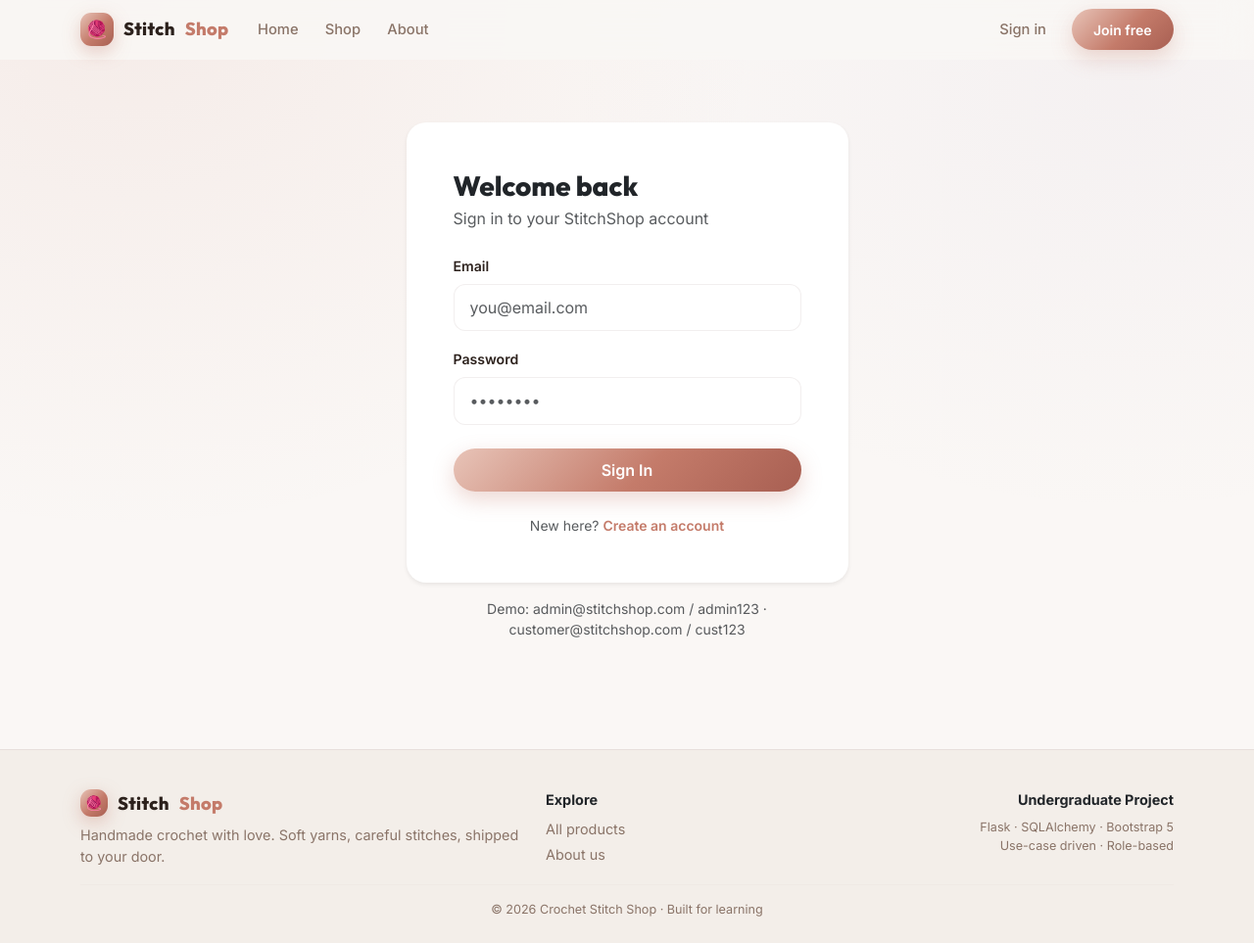
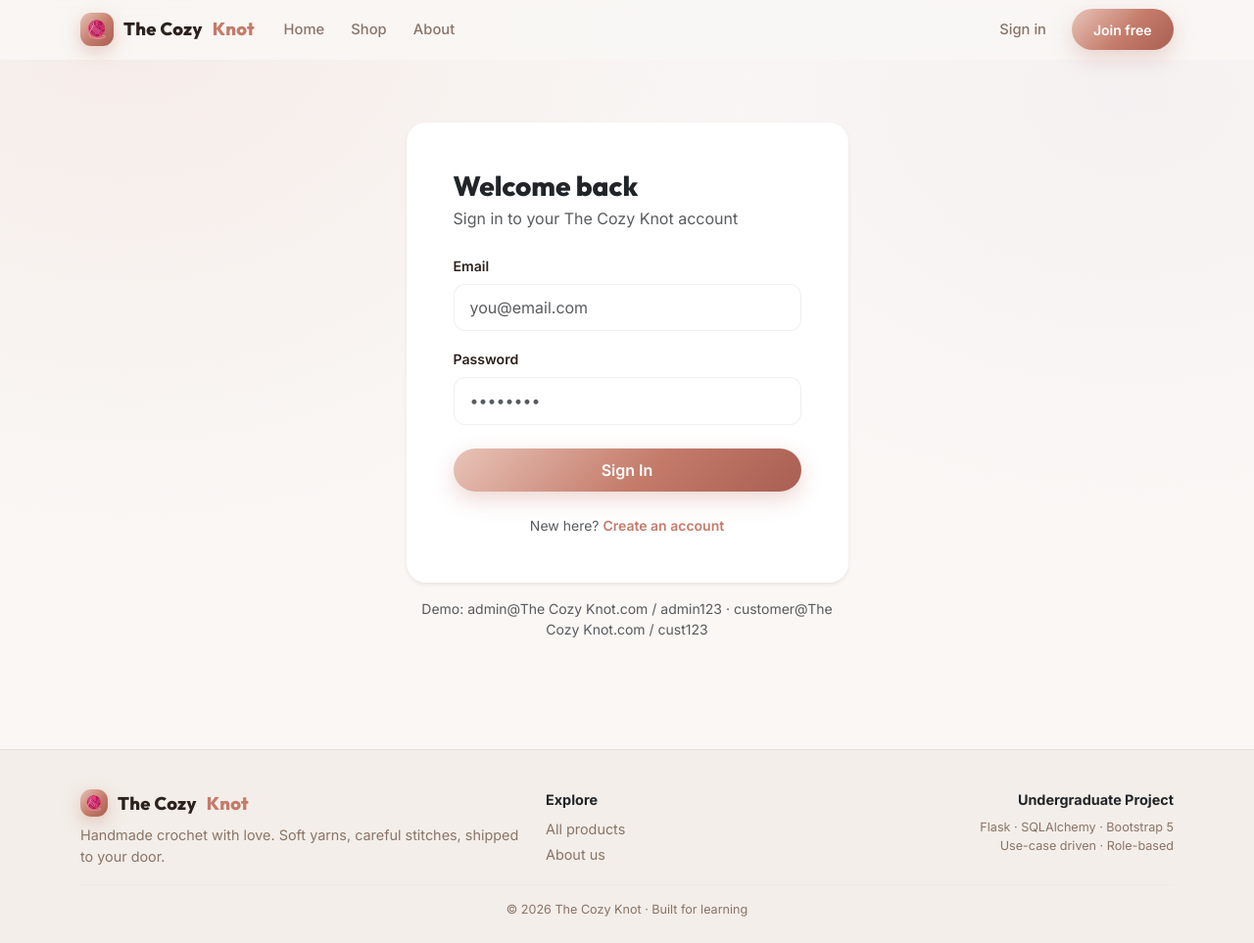
Before and after one commit to Aashreeyaa/crochet-web, a Flask app: page /auth/login in a window 1280 px wide. Shown: the whole page at 98% size. Run offline with Flask 3, Linux system fonts and the light colour scheme.

Commit message:
Rename Stitch Shop to The Cozy Knot

```diff
--- a/backend/templates/about.html
+++ b/backend/templates/about.html
@@ -1,11 +1,11 @@
 {% extends "base.html" %}
-{% block title %}About – Crochet Stitch Shop{% endblock %}
+{% block title %}About – The Cozy Knot{% endblock %}
 {% block content %}
 <div class="container py-5">
   <div class="row justify-content-center">
     <div class="col-lg-8">
       <h1 class="section-title mb-3">Made by hand, loved by many</h1>
-      <p class="lead text-muted">Crochet Stitch Shop is a student-built e-commerce platform showcasing how a real handmade business can run online — from browsing yarn-crafted products to secure checkout and delivery tracking.</p>
+      <p class="lead text-muted">The Cozy Knot is a student-built e-commerce platform showcasing how a real handmade business can run online — from browsing yarn-crafted products to secure checkout and delivery tracking.</p>
       <p>Every product page, cart flow and admin panel maps directly to the use-case diagram: customers browse & order, admins manage catalog & status, payment and delivery services are integrated as external actors.</p>
       <div class="row g-3 mt-4">
         <div class="col-md-4">
--- a/backend/templates/auth/login.html
+++ b/backend/templates/auth/login.html
@@ -1,5 +1,5 @@
 {% extends "base.html" %}
-{% block title %}Sign in – StitchShop{% endblock %}
+{% block title %}Sign in – The Cozy Knot{% endblock %}
 {% block content %}
 <div class="container py-5">
   <div class="row justify-content-center">
@@ -7,7 +7,7 @@
       <div class="card border-0 shadow-sm" style="border-radius:var(--cs-radius);">
         <div class="card-body p-4 p-md-5">
           <h2 class="section-title mb-1">Welcome back</h2>
-          <p class="text-muted mb-4">Sign in to your StitchShop account</p>
+          <p class="text-muted mb-4">Sign in to your The Cozy Knot account</p>
           <form method="post" novalidate>
             {{ form.hidden_tag() }}
             <div class="mb-3">
@@ -28,7 +28,7 @@
         </div>
       </div>
       <div class="text-center mt-3 small text-muted">
-        Demo: admin@stitchshop.com / admin123 · customer@stitchshop.com / cust123
+        Demo: admin@The Cozy Knot.com / admin123 · customer@The Cozy Knot.com / cust123
       </div>
     </div>
   </div>
--- a/backend/templates/auth/profile.html
+++ b/backend/templates/auth/profile.html
@@ -1,5 +1,5 @@
 {% extends "base.html" %}
-{% block title %}Profile – StitchShop{% endblock %}
+{% block title %}Profile – The Cozy Knot{% endblock %}
 {% block content %}
 <div class="container py-5">
   <div class="row justify-content-center">
--- a/backend/templates/auth/register.html
+++ b/backend/templates/auth/register.html
@@ -1,5 +1,5 @@
 {% extends "base.html" %}
-{% block title %}Join – StitchShop{% endblock %}
+{% block title %}Join – The Cozy Knot{% endblock %}
 {% block content %}
 <div class="container py-5">
   <div class="row justify-content-center">
@@ -7,7 +7,7 @@
       <div class="card border-0 shadow-sm" style="border-radius:var(--cs-radius);">
         <div class="card-body p-4 p-md-5">
           <h2 class="section-title mb-1">Create account</h2>
-          <p class="text-muted mb-4">Join the StitchShop community</p>
+          <p class="text-muted mb-4">Join the The Cozy Knot community</p>
           <form method="post" novalidate>
             {{ form.hidden_tag() }}
             <div class="mb-3">
--- a/backend/templates/base.html
+++ b/backend/templates/base.html
@@ -3,7 +3,7 @@
 <head>
   <meta charset="UTF-8">
   <meta name="viewport" content="width=device-width, initial-scale=1">
-  <title>{% block title %}Crochet Stitch Shop{% endblock %}</title>
+  <title>{% block title %}The Cozy Knot{% endblock %}</title>
   <link rel="preconnect" href="https://fonts.googleapis.com">
   <link href="https://fonts.googleapis.com/css2?family=Inter:wght@400;500;600;700&family=Outfit:wght@600;700;800&display=swap" rel="stylesheet">
   <link href="https://cdn.jsdelivr.net/npm/bootstrap@5.3.3/dist/css/bootstrap.min.css" rel="stylesheet">
@@ -15,7 +15,7 @@
     <div class="container">
       <a class="navbar-brand cs-brand" href="{{ url_for('main.index') }}">
         <span class="brand-mark">🧶</span>
-        Stitch<span class="brand-accent">Shop</span>
+        The Cozy<span class="brand-accent">Knot</span>
       </a>
       <button class="navbar-toggler border-0" type="button" data-bs-toggle="collapse" data-bs-target="#navMain">
         <span class="navbar-toggler-icon"></span>
@@ -95,7 +95,7 @@
         <div class="col-md-5">
           <div class="cs-brand mb-2">
             <span class="brand-mark" style="width:28px;height:28px;font-size:0.9rem;">🧶</span>
-            Stitch<span class="brand-accent">Shop</span>
+            The Cozy<span class="brand-accent">Knot</span>
           </div>
           <p class="mb-0">Handmade crochet with love. Soft yarns, careful stitches, shipped to your door.</p>
         </div>
@@ -110,7 +110,7 @@
         </div>
       </div>
       <hr class="my-3" style="border-color: var(--cs-border);">
-      <div class="text-center small">© 2026 Crochet Stitch Shop · Built for learning</div>
+      <div class="text-center small">© 2026 The Cozy Knot · Built for learning</div>
     </div>
   </footer>
 
--- a/backend/templates/cart/view.html
+++ b/backend/templates/cart/view.html
@@ -1,5 +1,5 @@
 {% extends "base.html" %}
-{% block title %}Cart – StitchShop{% endblock %}
+{% block title %}Cart – The Cozy Knot{% endblock %}
 {% block content %}
 <div class="container py-4">
   <h1 class="section-title mb-4">Your cart</h1>
--- a/backend/templates/index.html
+++ b/backend/templates/index.html
@@ -1,5 +1,5 @@
 {% extends "base.html" %}
-{% block title %}Crochet Stitch Shop – Handmade with Love{% endblock %}
+{% block title %}The Cozy Knot – Handmade with Love{% endblock %}
 
 {% block content %}
 <section class="hero">
--- a/backend/templates/orders/checkout.html
+++ b/backend/templates/orders/checkout.html
@@ -1,5 +1,5 @@
 {% extends "base.html" %}
-{% block title %}Checkout – StitchShop{% endblock %}
+{% block title %}Checkout – The Cozy Knot{% endblock %}
 {% block content %}
 <div class="container py-4">
   <h1 class="section-title mb-4">Checkout</h1>
--- a/backend/templates/orders/detail.html
+++ b/backend/templates/orders/detail.html
@@ -1,5 +1,5 @@
 {% extends "base.html" %}
-{% block title %}Order {{ order.order_number }} – StitchShop{% endblock %}
+{% block title %}Order {{ order.order_number }} – The Cozy Knot{% endblock %}
 {% block content %}
 <div class="container py-4">
   <div class="d-flex flex-wrap justify-content-between align-items-center gap-2 mb-4">
--- a/backend/templates/orders/list.html
+++ b/backend/templates/orders/list.html
@@ -1,5 +1,5 @@
 {% extends "base.html" %}
-{% block title %}My Orders – StitchShop{% endblock %}
+{% block title %}My Orders – The Cozy Knot{% endblock %}
 {% block content %}
 <div class="container py-4">
   <h1 class="section-title mb-4">My orders</h1>
--- a/backend/templates/products/detail.html
+++ b/backend/templates/products/detail.html
@@ -1,5 +1,5 @@
 {% extends "base.html" %}
-{% block title %}{{ product.name }} – StitchShop{% endblock %}
+{% block title %}{{ product.name }} – The Cozy Knot{% endblock %}
 {% block content %}
 <div class="container py-4">
   <nav aria-label="breadcrumb" class="mb-3">
--- a/backend/templates/products/list.html
+++ b/backend/templates/products/list.html
@@ -1,5 +1,5 @@
 {% extends "base.html" %}
-{% block title %}Shop – StitchShop{% endblock %}
+{% block title %}Shop – The Cozy Knot{% endblock %}
 {% block content %}
 <div class="container py-4">
   <div class="d-flex flex-wrap justify-content-between align-items-center gap-3 mb-4">
--- a/database/init_db.py
+++ b/database/init_db.py
@@ -1,5 +1,5 @@
 #!/usr/bin/env python3
-"""Create tables and seed demo data for Crochet Stitch Shop."""
+"""Create tables and seed demo data for The Cozy Knot."""
 import sys
 from pathlib import Path
 
@@ -19,10 +19,10 @@ def seed():
         db.drop_all()
         db.create_all()
 
-        admin = User(email="admin@stitchshop.com", full_name="Admin Weaver", role="admin")
+        admin = User(email="admin@The Cozy Knot.com", full_name="Admin Weaver", role="admin")
         admin.set_password("admin123")
         customer = User(
-            email="customer@stitchshop.com",
+            email="customer@The Cozy Knot.com",
             full_name="Maya Customer",
             role="customer",
             phone="9800000000",
```
Also changed, not shown: docs/01_use_case_diagram.md (+1 -1 lines), docs/02_system_design.md (+1 -1 lines), docs/03_database_schema.md (+1 -1 lines), docs/04_api_documentation.md (+1 -1 lines), docs/05_architecture.md (+1 -1 lines), docs/06_deployment.md (+2 -2 lines), README.md.
